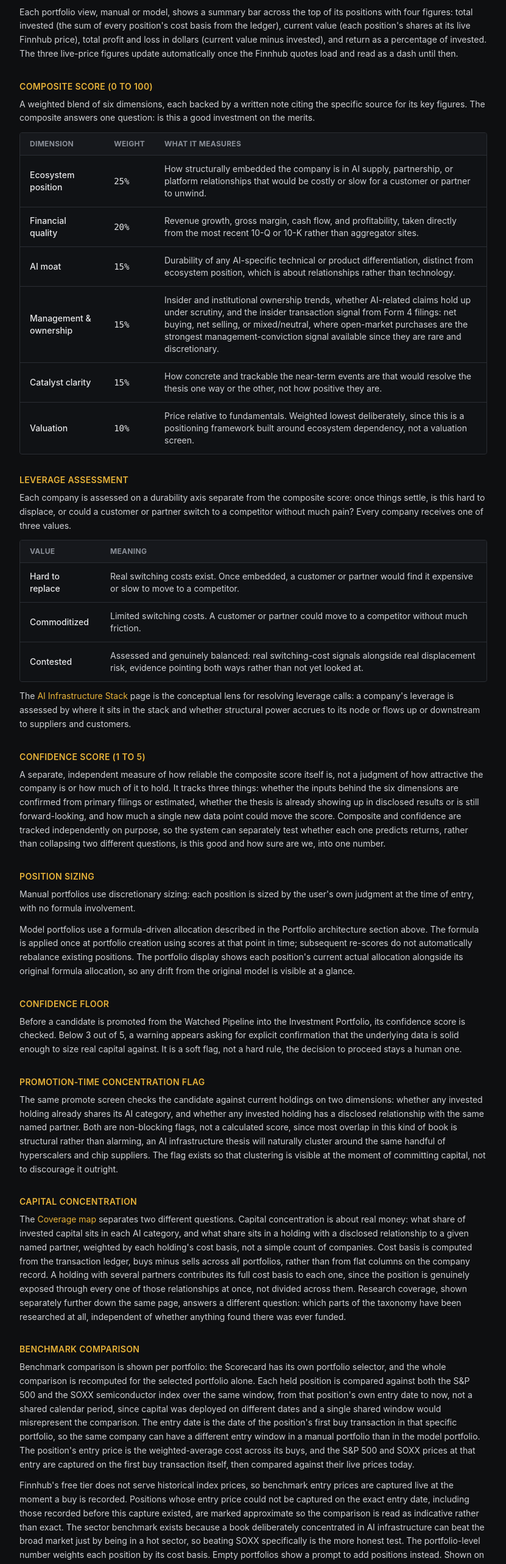
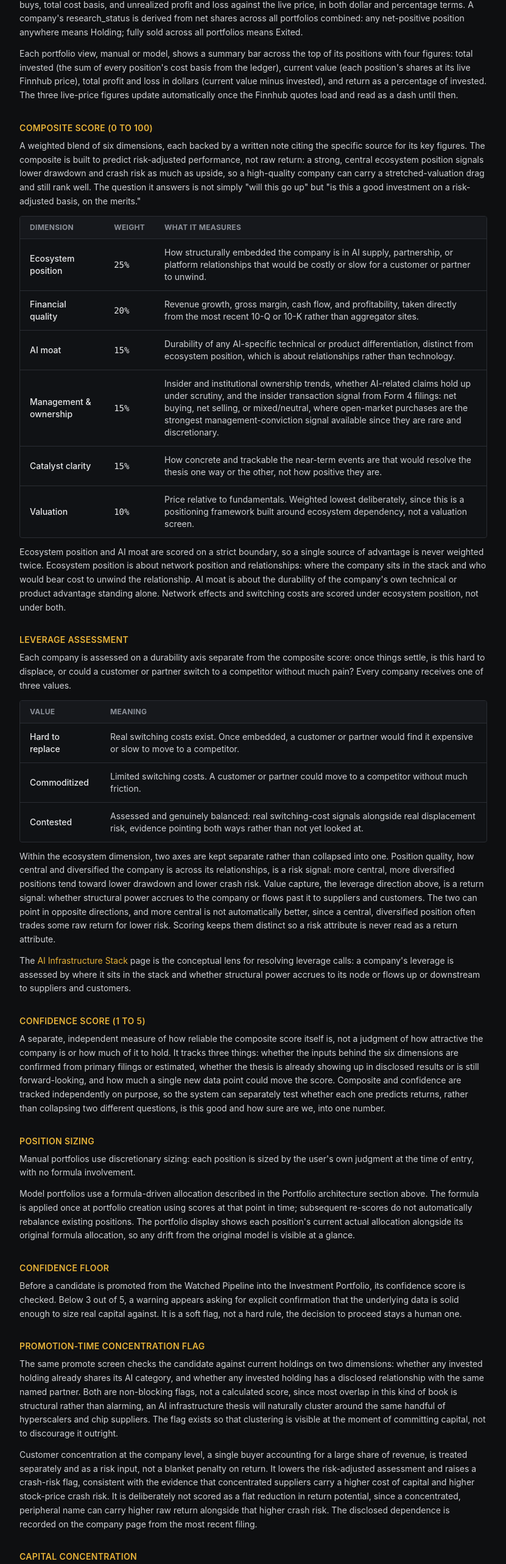
Before and after one commit to eitanbienstock-dev/ai-ecosystem-tracker, a Next.js app: page /methodology in a window 1280 px wide. Shown: the part 3303-5867 px from the top of the page at 61% size, without its empty margins (224-1055 px from the left). Built offline with nearby package versions, Linux system fonts and the light colour scheme.

Commit message:
Methodology + scorecard refinements

```diff
--- a/app/methodology/page.tsx
+++ b/app/methodology/page.tsx
@@ -136,7 +136,7 @@ export default function MethodologyPage() {
           liquid. Nebius Group, a Dutch entity trading on Nasdaq, is a working example. The portfolio is
           concentrated by design, around ten names, not a diversified basket, and the thesis is that deep
           ecosystem intelligence on AI stack dependencies produces better risk-adjusted returns than
-          passive AI exposure. The 100 billion dollar ceiling is checked at intake. If an existing holding
+          passive AI exposure. The ceiling is thesis-derived rather than arbitrary: the return-predictive signal in ecosystem position is strongest where investor attention is thin and decays in heavily covered mega-caps, where the same information is already priced in, so the cap keeps coverage in the part of the market where the edge actually exists. The 100 billion dollar ceiling is checked at intake. If an existing holding
           grows past it afterward, nothing is automatically actioned, selling a winner on a schedule set by
           its own re-rating rather than by anything about the business changing would be close to
           self-sabotage for a concentrated, conviction-driven book. Instead, a visible flag appears on the
@@ -358,7 +358,11 @@ export default function MethodologyPage() {
         </h2>
         <p className="mb-3 text-sm leading-relaxed text-[#cfd1d5]">
           A weighted blend of six dimensions, each backed by a written note citing the specific source for
-          its key figures. The composite answers one question: is this a good investment on the merits.
+          its key figures. The composite is built to predict risk-adjusted performance, not raw return: a
+          strong, central ecosystem position signals lower drawdown and crash risk as much as upside, so a
+          high-quality company can carry a stretched-valuation drag and still rank well. The question it
+          answers is not simply &quot;will this go up&quot; but &quot;is this a good investment on a
+          risk-adjusted basis, on the merits.&quot;
         </p>
         <div className="overflow-hidden rounded border border-line">
           <table className="w-full text-sm">
@@ -380,6 +384,13 @@ export default function MethodologyPage() {
             </tbody>
           </table>
         </div>
+        <p className="mt-3 text-sm leading-relaxed text-[#cfd1d5]">
+          Ecosystem position and AI moat are scored on a strict boundary, so a single source of advantage
+          is never weighted twice. Ecosystem position is about network position and relationships: where
+          the company sits in the stack and who would bear cost to unwind the relationship. AI moat is
+          about the durability of the company&apos;s own technical or product advantage standing alone.
+          Network effects and switching costs are scored under ecosystem position, not under both.
+        </p>
       </section>
 
       <section id="leverage-assessment" className="mb-8">
@@ -424,6 +435,16 @@ export default function MethodologyPage() {
             </tbody>
           </table>
         </div>
+        <p className="mb-3 text-sm leading-relaxed text-[#cfd1d5]">
+          Within the ecosystem dimension, two axes are kept separate rather than collapsed into one.
+          Position quality, how central and diversified the company is across its relationships, is a risk
+          signal: more central, more diversified positions tend toward lower drawdown and lower crash risk.
+          Value capture, the leverage direction above, is a return signal: whether structural power accrues
+          to the company or flows past it to suppliers and customers. The two can point in opposite
+          directions, and more central is not automatically better, since a central, diversified position
+          often trades some raw return for lower risk. Scoring keeps them distinct so a risk attribute is
+          never read as a return attribute.
+        </p>
         <p className="text-sm leading-relaxed text-[#cfd1d5]">
           The{" "}
           <Link href="/infrastructure" className="text-signal hover:underline">
@@ -489,6 +510,15 @@ export default function MethodologyPage() {
           infrastructure thesis will naturally cluster around the same handful of hyperscalers and chip
           suppliers. The flag exists so that clustering is visible at the moment of committing capital,
           not to discourage it outright.
+        </p>
+        <p className="mt-3 text-sm leading-relaxed text-[#cfd1d5]">
+          Customer concentration at the company level, a single buyer accounting for a large share of
+          revenue, is treated separately and as a risk input, not a blanket penalty on return. It lowers
+          the risk-adjusted assessment and raises a crash-risk flag, consistent with the evidence that
+          concentrated suppliers carry a higher cost of capital and higher stock-price crash risk. It is
+          deliberately not scored as a flat reduction in return potential, since a concentrated, peripheral
+          name can carry higher raw return alongside that higher crash risk. The disclosed dependence is
+          recorded on the company page from the most recent filing.
         </p>
       </section>
 
@@ -556,12 +586,17 @@ export default function MethodologyPage() {
             Scorecard
           </Link>{" "}
           tracks the Pearson correlation, separately, between composite and confidence on one side and each
-          stock&apos;s return since it was scored on the other, across every graded score on record. A
-          positive number for confidence means scores backed by more verified, primary-source data have
-          tended to outperform scores resting on thinner inputs. This is a deliberately strict methodology:
-          no correlation is shown until there are at least 20 graded scores averaging at least 30 days of
-          tracking, since a correlation computed on too little data is noise dressed up as signal. The
-          system is built to measure whether it works, not to assume it does.
+          stock&apos;s realized performance on the other, across every graded score on record. Because the
+          composite is built to predict risk-adjusted performance, that performance is measured three ways
+          that are never conflated: raw return since scoring, drawdown, and risk-adjusted return, with the
+          risk-adjusted correlation the standard the framework holds itself to. Raw forward return is
+          tracked today; the drawdown and risk-adjusted measures come online as a price-history series is
+          captured for each scored name, since both need the path of the price between scoring and now, not
+          just the two endpoints. A positive number for confidence means scores backed by more verified,
+          primary-source data have tended to outperform scores resting on thinner inputs. This is a
+          deliberately strict methodology: no correlation is shown until there are at least 20 graded scores
+          averaging at least 30 days of tracking, since a correlation computed on too little data is noise
+          dressed up as signal. The system is built to measure whether it works, not to assume it does.
         </p>
       </section>
 
--- a/app/scorecard/page.tsx
+++ b/app/scorecard/page.tsx
@@ -106,13 +106,13 @@ export default async function ScorecardPage() {
         {meetsThreshold ? (
           <div className="flex gap-8">
             <div>
-              <p className="text-[10px] text-muted">Confidence ↔ forward return</p>
+              <p className="text-[10px] text-muted">Confidence ↔ raw forward return</p>
               <p className="font-mono text-2xl font-bold text-signal">
                 {confidenceCorr !== null ? confidenceCorr.toFixed(2) : "not yet available"}
               </p>
             </div>
             <div>
-              <p className="text-[10px] text-muted">Composite ↔ forward return</p>
+              <p className="text-[10px] text-muted">Composite ↔ raw forward return</p>
               <p className="font-mono text-2xl font-bold text-signal">
                 {compositeCorr !== null ? compositeCorr.toFixed(2) : "not yet available"}
               </p>
@@ -129,7 +129,9 @@ export default async function ScorecardPage() {
           it was scored, across every score on record. A positive number for confidence means scores backed
           by more verified, primary-source data have tended to outperform scores resting on thinner or
           unconfirmed inputs, a test of whether data reliability itself predicts returns, not a
-          price-direction forecast on its own.
+          price-direction forecast on its own. The composite is built to predict risk-adjusted performance,
+          so this raw-return correlation is one of three intended measures; the drawdown and risk-adjusted
+          correlations come online once a price-history series is captured for each scored name.
         </p>
       </div>
 
```
Also changed, not shown: 1 other file (tests, documents, lock files or other folders).
